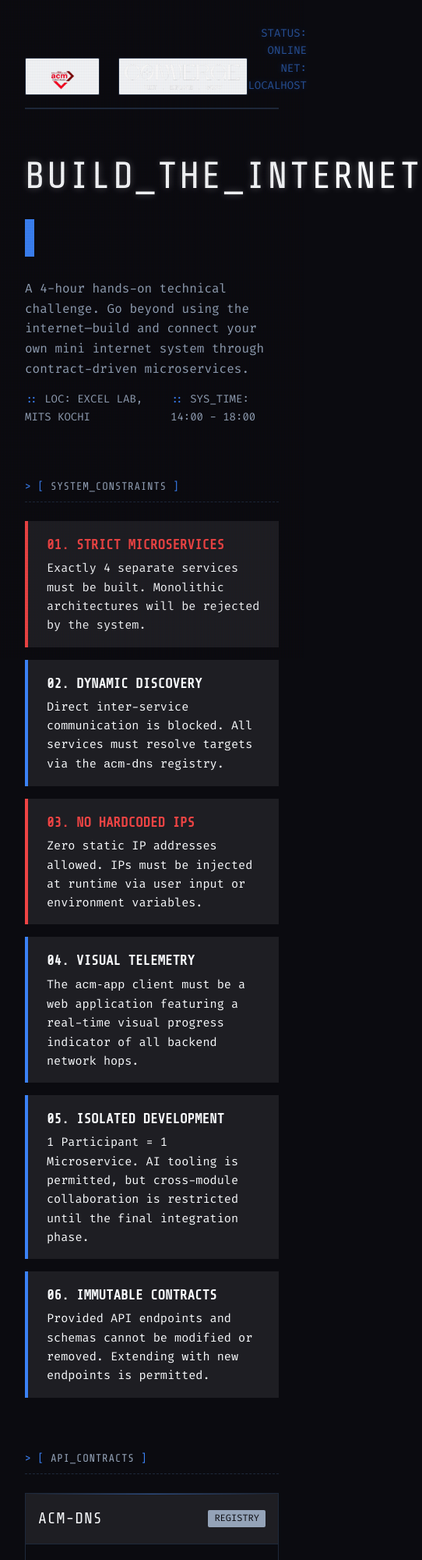
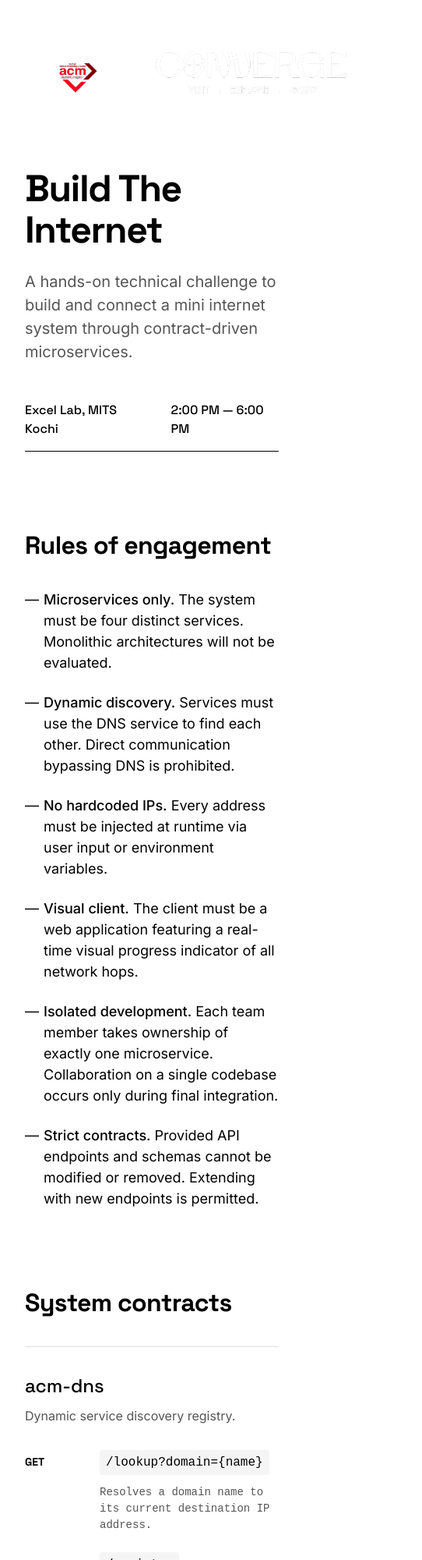
Before and after one commit to MITS-ACM/BuildTheInternet, a plain HTML site: page index.html in a window 390 px wide. Shown: the top 2000 px of the page at 78% size, 542 px wide, since content can reach past the window. Drawn offline with nearby package versions, Linux system fonts and the light colour scheme.

Commit message:
Redesign site with minimalist white theme based on frontend-design skills

```diff
--- a/index.html
+++ b/index.html
@@ -3,472 +3,295 @@
 <head>
     <meta charset="UTF-8">
     <meta name="viewport" content="width=device-width, initial-scale=1.0">
-    <title>BUILD THE INTERNET | SYSTEM TERMINAL</title>
+    <title>Build The Internet — ACM Hackathon</title>
     <link rel="icon" type="image/png" href="acm_logo.png">
     <link rel="preconnect" href="https://fonts.googleapis.com">
     <link rel="preconnect" href="https://fonts.gstatic.com" crossorigin>
-    <link href="https://fonts.googleapis.com/css2?family=Fira+Code:wght@300;400;500;600;700&family=Share+Tech+Mono&display=swap" rel="stylesheet">
+    <link href="https://fonts.googleapis.com/css2?family=Space+Grotesk:wght@500;700&family=Inter:wght@400;500&display=swap" rel="stylesheet">
     <style>
         :root {
-            --bg: #0B0B10;
-            --fg: #F8FAFC;
-            --card: #1E1E23;
-            --muted: #94A3B8;
-            --border: #1E293B;
-            --accent: #3B82F6;
-            --accent-glow: rgba(59, 130, 246, 0.4);
-            --destructive: #EF4444;
-            --font-mono: 'Fira Code', monospace;
-            --font-display: 'Share Tech Mono', monospace;
-        }
-
-        * {
-            box-sizing: border-box;
-            margin: 0;
-            padding: 0;
+            --bg: #ffffff;
+            --text: #000000;
+            --text-secondary: #555555;
+            --border: #e0e0e0;
+            --accent: #0044cc;
+            --font-display: 'Space Grotesk', sans-serif;
+            --font-body: 'Inter', sans-serif;
         }
 
         body {
             background-color: var(--bg);
-            color: var(--fg);
-            font-family: var(--font-mono);
-            line-height: 1.6;
-            padding: 2rem;
-            max-width: 1200px;
-            margin: 0 auto;
-            position: relative;
+            color: var(--text);
+            font-family: var(--font-body);
+            line-height: 1.5;
+            margin: 0;
+            padding: 0;
+            -webkit-font-smoothing: antialiased;
         }
 
-        /* Scanline effect */
-        body::before {
-            content: " ";
-            display: block;
-            position: fixed;
-            top: 0;
-            left: 0;
-            bottom: 0;
-            right: 0;
-            background: linear-gradient(rgba(18, 16, 16, 0) 50%, rgba(0, 0, 0, 0.25) 50%), linear-gradient(90deg, rgba(255, 0, 0, 0.06), rgba(0, 255, 0, 0.02), rgba(0, 0, 255, 0.06));
-            z-index: 2;
-            background-size: 100% 2px, 3px 100%;
-            pointer-events: none;
-            opacity: 0.3;
-        }
-
-        h1, h2, h3, h4 {
-            font-family: var(--font-display);
-            font-weight: 400;
-            text-transform: uppercase;
-            letter-spacing: 0.05em;
+        .container {
+            max-width: 800px;
+            margin: 0 auto;
+            padding: 4rem 2rem;
         }
 
         header {
             display: flex;
-            justify-content: space-between;
-            align-items: flex-end;
-            border-bottom: 2px solid var(--border);
-            padding-bottom: 1rem;
+            align-items: center;
+            gap: 2rem;
+            margin-bottom: 6rem;
+            opacity: 0;
+            transform: translateY(10px);
+            animation: fadeUp 0.6s ease-out forwards;
+        }
+
+        .logo {
+            height: 56px;
+            object-fit: contain;
+        }
+
+        h1 {
+            font-family: var(--font-display);
+            font-size: clamp(3rem, 8vw, 5rem);
+            font-weight: 700;
+            line-height: 1.1;
+            letter-spacing: -0.03em;
+            margin: 0 0 1.5rem 0;
+        }
+
+        p.lead {
+            font-size: 1.25rem;
+            color: var(--text-secondary);
+            max-width: 36ch;
             margin-bottom: 3rem;
         }
 
-        .logo-container {
+        .meta {
+            font-family: var(--font-display);
+            font-size: 1rem;
+            font-weight: 500;
             display: flex;
-            gap: 1.5rem;
+            gap: 2rem;
+            border-bottom: 1px solid var(--text);
+            padding-bottom: 1rem;
+            margin-bottom: 6rem;
         }
 
-        .logo {
-            height: 48px;
-            /* In case logos are dark, add a light background for visibility */
-            background-color: var(--fg);
-            padding: 6px;
-            border-radius: 2px;
-            border: 1px solid var(--border);
+        h2 {
+            font-family: var(--font-display);
+            font-size: 2rem;
+            font-weight: 700;
+            letter-spacing: -0.02em;
+            margin: 0 0 2rem 0;
         }
 
-        .system-status {
-            color: var(--accent);
-            font-size: 0.875rem;
-            text-align: right;
-            text-shadow: 0 0 8px var(--accent-glow);
-            animation: pulse 2s infinite;
-        }
-
-        @keyframes pulse {
-            0%, 100% { opacity: 1; }
-            50% { opacity: 0.6; }
-        }
-
-        section {
-            margin-bottom: 4rem;
-        }
-
-        .section-header {
-            color: var(--muted);
-            font-size: 0.875rem;
-            margin-bottom: 1.5rem;
-            border-bottom: 1px dashed var(--border);
-            padding-bottom: 0.5rem;
-            display: inline-block;
-            width: 100%;
-        }
-
-        .section-header::before {
-            content: "> [ ";
-            color: var(--accent);
-        }
-        .section-header::after {
-            content: " ]";
-            color: var(--accent);
-        }
-
-        /* Hero */
-        .hero h1 {
-            font-size: 3rem;
-            color: var(--fg);
-            margin-bottom: 1rem;
-            text-shadow: 0 0 10px rgba(248, 250, 252, 0.3);
-        }
-
-        .typing-cursor {
-            display: inline-block;
-            width: 12px;
-            height: 1em;
-            background-color: var(--accent);
-            vertical-align: middle;
-            animation: blink 1s step-end infinite;
-        }
-
-        @keyframes blink {
-            0%, 100% { opacity: 1; }
-            50% { opacity: 0; }
-        }
-
-        .meta-info {
-            display: flex;
-            gap: 2rem;
-            color: var(--muted);
-            font-size: 0.875rem;
-            margin-top: 1rem;
-        }
-
-        .meta-item::before {
-            content: ":: ";
-            color: var(--accent);
-        }
-
-        /* Rules */
         .rules-list {
             list-style: none;
-            display: flex;
-            flex-direction: column;
-            gap: 1rem;
+            padding: 0;
+            margin: 0 0 6rem 0;
         }
 
         .rules-list li {
-            background-color: var(--card);
-            border-left: 4px solid var(--accent);
-            padding: 1rem 1.5rem;
-            font-size: 0.95rem;
+            margin-bottom: 1.5rem;
+            font-size: 1.125rem;
+            padding-left: 1.5rem;
+            position: relative;
         }
 
-        .rules-list li strong {
-            color: var(--fg);
-            display: block;
-            margin-bottom: 0.25rem;
-            font-family: var(--font-display);
-            font-size: 1.1rem;
+        .rules-list li::before {
+            content: "—";
+            position: absolute;
+            left: 0;
+            color: var(--text);
         }
 
-        .rules-list li.critical {
-            border-left-color: var(--destructive);
-        }
-        .rules-list li.critical strong {
-            color: var(--destructive);
+        .rules-list strong {
+            font-weight: 500;
+            color: var(--text);
         }
 
-        /* Contracts */
-        .contracts-grid {
-            display: grid;
-            grid-template-columns: 1fr;
-            gap: 2rem;
+        .contract-block {
+            margin-bottom: 4rem;
+            border-top: 1px solid var(--border);
+            padding-top: 2rem;
         }
 
-        @media (min-width: 768px) {
-            .contracts-grid {
-                grid-template-columns: 1fr 1fr;
+        .contract-title {
+            font-family: var(--font-display);
+            font-size: 1.5rem;
+            margin-bottom: 0.5rem;
+        }
+
+        .contract-desc {
+            color: var(--text-secondary);
+            margin-bottom: 2rem;
+        }
+
+        .endpoint {
+            display: grid;
+            grid-template-columns: 80px 1fr;
+            gap: 1rem;
+            margin-bottom: 1.5rem;
+            align-items: baseline;
+        }
+
+        .method {
+            font-family: var(--font-display);
+            font-weight: 700;
+            font-size: 0.875rem;
+        }
+
+        .method.get { color: var(--text); }
+        .method.post { color: var(--accent); }
+
+        .path-group {
+            display: flex;
+            flex-direction: column;
+            gap: 0.25rem;
+        }
+
+        .path {
+            font-family: monospace;
+            font-size: 1rem;
+            background: #f5f5f5;
+            padding: 0.25rem 0.5rem;
+            border-radius: 4px;
+            display: inline-block;
+            width: fit-content;
+        }
+
+        .payload {
+            font-family: monospace;
+            font-size: 0.875rem;
+            color: var(--text-secondary);
+            margin-top: 0.5rem;
+        }
+
+        @keyframes fadeUp {
+            to {
+                opacity: 1;
+                transform: translateY(0);
             }
         }
 
-        .contract-node {
-            border: 1px solid var(--border);
-            background: var(--bg);
-            position: relative;
-        }
-
-        .contract-node::before {
-            content: "";
-            position: absolute;
-            top: 0; left: 0; right: 0; height: 1px;
-            background: linear-gradient(90deg, transparent, var(--accent), transparent);
-            opacity: 0.5;
-        }
-
-        .contract-header {
-            background-color: var(--card);
-            padding: 1rem;
-            border-bottom: 1px solid var(--border);
-            display: flex;
-            justify-content: space-between;
-            align-items: center;
-        }
-
-        .contract-header h3 {
-            color: var(--fg);
-            font-size: 1.25rem;
-        }
-
-        .node-type {
-            font-size: 0.75rem;
-            color: var(--bg);
-            background-color: var(--muted);
-            padding: 0.1rem 0.5rem;
-            border-radius: 2px;
-        }
-
-        .contract-body {
-            padding: 1.5rem;
-        }
-
-        .endpoint {
-            margin-bottom: 1.5rem;
-        }
-
-        .endpoint:last-child {
-            margin-bottom: 0;
-        }
-
-        .method {
-            display: inline-block;
-            font-size: 0.75rem;
-            padding: 0.2rem 0.5rem;
-            background-color: rgba(59, 130, 246, 0.1);
-            color: var(--accent);
-            border: 1px solid rgba(59, 130, 246, 0.3);
-            margin-right: 0.5rem;
-            font-weight: 600;
-        }
-
-        .path {
-            color: var(--fg);
-            font-weight: 500;
-        }
-
-        .desc {
-            color: var(--muted);
-            font-size: 0.875rem;
-            margin-top: 0.5rem;
-        }
-
-        .payload {
-            margin-top: 0.5rem;
-            background-color: #050508;
-            border: 1px solid #14141A;
-            padding: 0.75rem;
-            font-size: 0.8rem;
-            color: #A3A3A3;
-            overflow-x: auto;
-        }
-
-        .client-flow {
-            counter-reset: flow-step;
-            list-style: none;
-            padding-top: 0.5rem;
-        }
-
-        .client-flow li {
-            position: relative;
-            padding-left: 2rem;
-            margin-bottom: 1rem;
-            color: var(--muted);
-            font-size: 0.9rem;
-        }
-
-        .client-flow li::before {
-            counter-increment: flow-step;
-            content: "0" counter(flow-step);
-            position: absolute;
-            left: 0;
-            top: 0;
-            color: var(--accent);
-            font-family: var(--font-display);
-            font-size: 0.75rem;
-        }
-
-        .req-highlight {
-            color: var(--accent);
-            border-bottom: 1px dashed var(--accent);
+        .hero-section {
+            opacity: 0;
+            transform: translateY(10px);
+            animation: fadeUp 0.6s ease-out 0.2s forwards;
         }
     </style>
 </head>
 <body>
-
+    <div class="container">
         <header>
-        <div class="logo-container">
-            <img src="acm_logo.png" alt="ACM Logo" class="logo">
-            <img src="convergelogo.png" alt="Converge Logo" class="logo">
-        </div>
-        <div class="system-status">
-            STATUS: ONLINE<br>
-            NET: LOCALHOST
-        </div>
+            <img src="acm_logo.png" alt="ACM" class="logo">
+            <img src="convergelogo.png" alt="Converge" class="logo">
         </header>
 
-    <main>
-        <section class="hero">
-            <h1>BUILD_THE_INTERNET<span class="typing-cursor"></span></h1>
-            <p style="color: var(--muted); max-width: 600px;">
-                A 4-hour hands-on technical challenge. Go beyond using the internet—build and connect your own mini internet system through contract-driven microservices.
-            </p>
-            <div class="meta-info">
-                <span class="meta-item">LOC: EXCEL LAB, MITS KOCHI</span>
-                <span class="meta-item">SYS_TIME: 14:00 - 18:00</span>
+        <div class="hero-section">
+            <h1>Build The Internet</h1>
+            <p class="lead">A hands-on technical challenge to build and connect a mini internet system through contract-driven microservices.</p>
+
+            <div class="meta">
+                <span>Excel Lab, MITS Kochi</span>
+                <span>2:00 PM — 6:00 PM</span>
             </div>
-        </section>
 
-        <section id="rules">
-            <h2 class="section-header">SYSTEM_CONSTRAINTS</h2>
+            <h2>Rules of engagement</h2>
             <ul class="rules-list">
-                <li class="critical">
-                    <strong>01. STRICT MICROSERVICES</strong>
-                    Exactly 4 separate services must be built. Monolithic architectures will be rejected by the system.
-                </li>
-                <li>
-                    <strong>02. DYNAMIC DISCOVERY</strong>
-                    Direct inter-service communication is blocked. All services must resolve targets via the <code>acm-dns</code> registry.
-                </li>
-                <li class="critical">
-                    <strong>03. NO HARDCODED IPS</strong>
-                    Zero static IP addresses allowed. IPs must be injected at runtime via user input or environment variables.
-                </li>
-                <li>
-                    <strong>04. VISUAL TELEMETRY</strong>
-                    The <code>acm-app</code> client must be a web application featuring a real-time visual progress indicator of all backend network hops.
-                </li>
-                <li>
-                    <strong>05. ISOLATED DEVELOPMENT</strong>
-                    1 Participant = 1 Microservice. AI tooling is permitted, but cross-module collaboration is restricted until the final integration phase.
-                </li>
-                <li>
-                    <strong>06. IMMUTABLE CONTRACTS</strong>
-                    Provided API endpoints and schemas cannot be modified or removed. Extending with new endpoints is permitted.
-                </li>
+                <li><strong>Microservices only.</strong> The system must be four distinct services. Monolithic architectures will not be evaluated.</li>
+                <li><strong>Dynamic discovery.</strong> Services must use the DNS service to find each other. Direct communication bypassing DNS is prohibited.</li>
+                <li><strong>No hardcoded IPs.</strong> Every address must be injected at runtime via user input or environment variables.</li>
+                <li><strong>Visual client.</strong> The client must be a web application featuring a real-time visual progress indicator of all network hops.</li>
+                <li><strong>Isolated development.</strong> Each team member takes ownership of exactly one microservice. Collaboration on a single codebase occurs only during final integration.</li>
+                <li><strong>Strict contracts.</strong> Provided API endpoints and schemas cannot be modified or removed. Extending with new endpoints is permitted.</li>
             </ul>
-        </section>
 
-        <section id="contracts">
-            <h2 class="section-header">API_CONTRACTS</h2>
-            <div class="contracts-grid">
+            <h2>System contracts</h2>
 
-                <!-- DNS Service -->
-                <div class="contract-node">
-                    <div class="contract-header">
-                        <h3>acm-dns</h3>
-                        <span class="node-type">REGISTRY</span>
+            <div class="contract-block">
+                <div class="contract-title">acm-dns</div>
+                <div class="contract-desc">Dynamic service discovery registry.</div>
+
+                <div class="endpoint">
+                    <div class="method get">GET</div>
+                    <div class="path-group">
+                        <span class="path">/lookup?domain={name}</span>
+                        <span class="payload">Resolves a domain name to its current destination IP address.</span>
                     </div>
-                    <div class="contract-body">
-                        <div class="endpoint">
-                            <span class="method">GET</span><span class="path">/lookup?domain={name}</span>
-                            <div class="desc">Resolves a domain name to its current destination IP address.</div>
                 </div>
                 <div class="endpoint">
-                            <span class="method">POST</span><span class="path">/register</span>
-                            <div class="desc">Registers a domain name, mapping it to the incoming request's source IP.</div>
-                            <div class="payload">{ "domain": "auth-service" }</div>
+                    <div class="method post">POST</div>
+                    <div class="path-group">
+                        <span class="path">/register</span>
+                        <span class="payload">Body: { "domain": "auth-service" }</span>
                     </div>
                 </div>
             </div>
 
-                <!-- DB Service -->
-                <div class="contract-node">
-                    <div class="contract-header">
-                        <h3>acm-db</h3>
-                        <span class="node-type">STORAGE</span>
+            <div class="contract-block">
+                <div class="contract-title">acm-db</div>
+                <div class="contract-desc">Low-level user storage.</div>
+
+                <div class="endpoint">
+                    <div class="method post">POST</div>
+                    <div class="path-group">
+                        <span class="path">/db/users</span>
+                        <span class="payload">Body: { "username": "alice", "password_hash": "..." }</span>
                     </div>
-                    <div class="contract-body">
-                        <div class="endpoint">
-                            <span class="method">POST</span><span class="path">/db/users</span>
-                            <div class="desc">Persists a new user record to storage.</div>
-                            <div class="payload">{ "username": "...", "password_hash": "..." }</div>
                 </div>
                 <div class="endpoint">
-                            <span class="method">GET</span><span class="path">/db/users/{username}</span>
-                            <div class="desc">Retrieves a stored user record for authentication checks.</div>
+                    <div class="method get">GET</div>
+                    <div class="path-group">
+                        <span class="path">/db/users/{username}</span>
+                        <span class="payload">Retrieves a stored user record.</span>
                     </div>
                 </div>
             </div>
 
-                <!-- Server Service -->
-                <div class="contract-node">
-                    <div class="contract-header">
-                        <h3>acm-server</h3>
-                        <span class="node-type">AUTH</span>
+            <div class="contract-block">
+                <div class="contract-title">acm-server</div>
+                <div class="contract-desc">Authentication and session management.</div>
+
+                <div class="endpoint">
+                    <div class="method post">POST</div>
+                    <div class="path-group">
+                        <span class="path">/register</span>
+                        <span class="payload">Body: { "username": "alice", "password": "..." }</span>
                     </div>
-                    <div class="contract-body">
-                        <div class="endpoint">
-                            <span class="method">POST</span><span class="path">/register</span>
-                            <div class="desc">Hashes the password and creates a new user account.</div>
-                            <div class="payload">{ "username": "...", "password": "..." }</div>
                 </div>
                 <div class="endpoint">
-                            <span class="method">POST</span><span class="path">/login</span>
-                            <div class="desc">Validates credentials and issues a <code>session_id</code> cookie.</div>
-                            <div class="payload">{ "username": "...", "password": "..." }</div>
+                    <div class="method post">POST</div>
+                    <div class="path-group">
+                        <span class="path">/login</span>
+                        <span class="payload">Body: { "username": "alice", "password": "..." }</span>
+                    </div>
                 </div>
                 <div class="endpoint">
-                            <span class="method">GET</span><span class="path">/whoami</span>
-                            <div class="desc">Inspects the session cookie to return active user details.</div>
+                    <div class="method get">GET</div>
+                    <div class="path-group">
+                        <span class="path">/whoami</span>
+                        <span class="payload">Inspects the session cookie to return active user details.</span>
                     </div>
                 </div>
             </div>
 
-                <!-- Client App -->
-                <div class="contract-node" style="border-color: var(--accent);">
-                    <div class="contract-header">
-                        <h3 style="color: var(--accent);">acm-app</h3>
-                        <span class="node-type" style="background-color: var(--accent); color: var(--bg);">GATEWAY</span>
-                    </div>
-                    <div class="contract-body">
-                        <div class="desc" style="margin-top: 0; margin-bottom: 1rem; color: var(--fg);">
-                            Web client implementing the full flow visualization.
-                        </div>
-                        <ul class="client-flow">
+            <div class="contract-block">
+                <div class="contract-title">acm-app</div>
+                <div class="contract-desc">The web client gateway.</div>
+
+                <div class="endpoint" style="display: block;">
+                    <p style="margin-top: 0;">Expected execution flow:</p>
+                    <ol style="padding-left: 1.5rem; color: var(--text-secondary); line-height: 1.8;">
                         <li>Accept DNS Server IP from user input.</li>
-                            <li><span class="req-highlight">Query DNS</span> for the auth server address.</li>
-                            <li><span class="req-highlight">Attempt Login</span> (If fail -> Register -> Retry Login).</li>
-                            <li>Extract and persist the <code>session_id</code> cookie.</li>
-                            <li><span class="req-highlight">Verify Session</span> via <code>/whoami</code> endpoint.</li>
-                        </ul>
+                        <li>Query DNS for the auth server address.</li>
+                        <li>Attempt Login (If fail: Register, then Retry Login).</li>
+                        <li>Extract and persist the session_id cookie.</li>
+                        <li>Verify Session via the /whoami endpoint.</li>
+                    </ol>
                 </div>
             </div>
-
         </div>
-        </section>
-    </main>
-
-    <script>
-        // Minimal interaction: add entrance animations
-        document.addEventListener('DOMContentLoaded', () => {
-            const sections = document.querySelectorAll('section, .contract-node');
-            sections.forEach((el, index) => {
-                el.style.opacity = '0';
-                el.style.transform = 'translateY(10px)';
-                el.style.transition = 'opacity 0.5s ease, transform 0.5s ease';
-                setTimeout(() => {
-                    el.style.opacity = '1';
-                    el.style.transform = 'translateY(0)';
-                }, 100 * index + 300);
-            });
-        });
-    </script>
+    </div>
 </body>
 </html>
```
Lines whose indentation alone changed are shown as unchanged.
